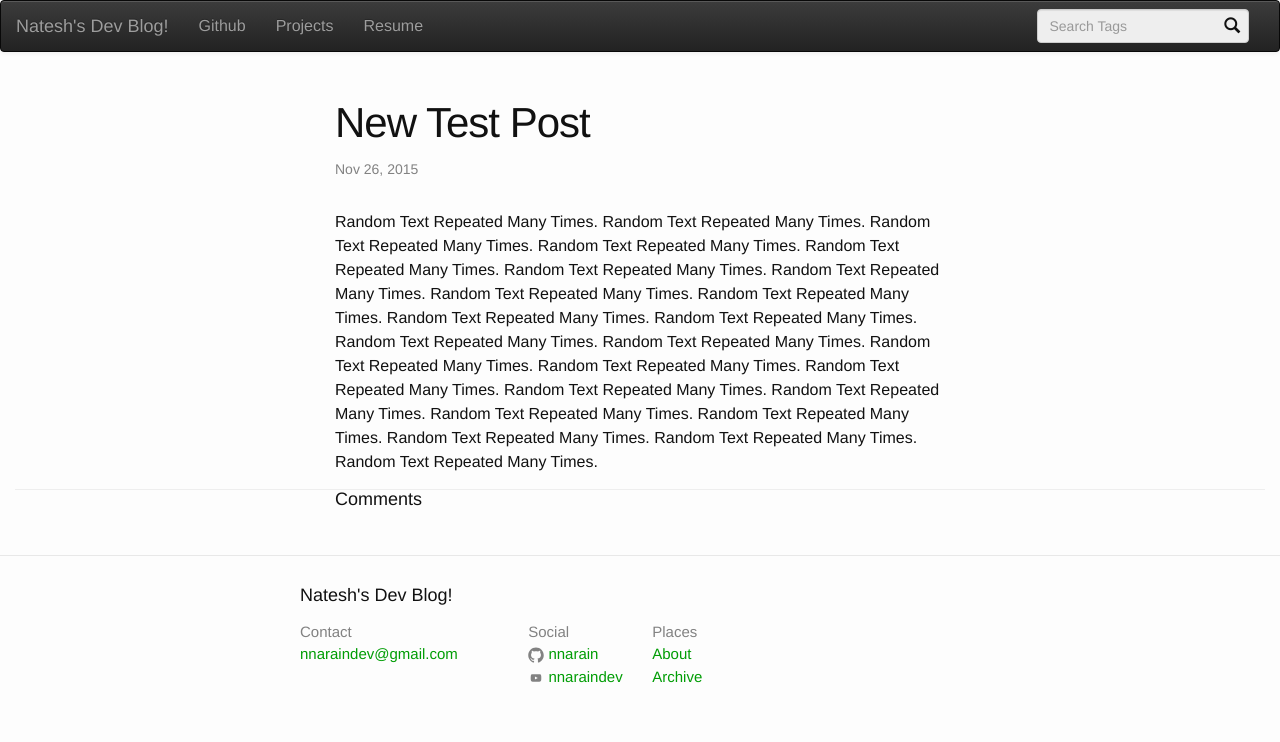
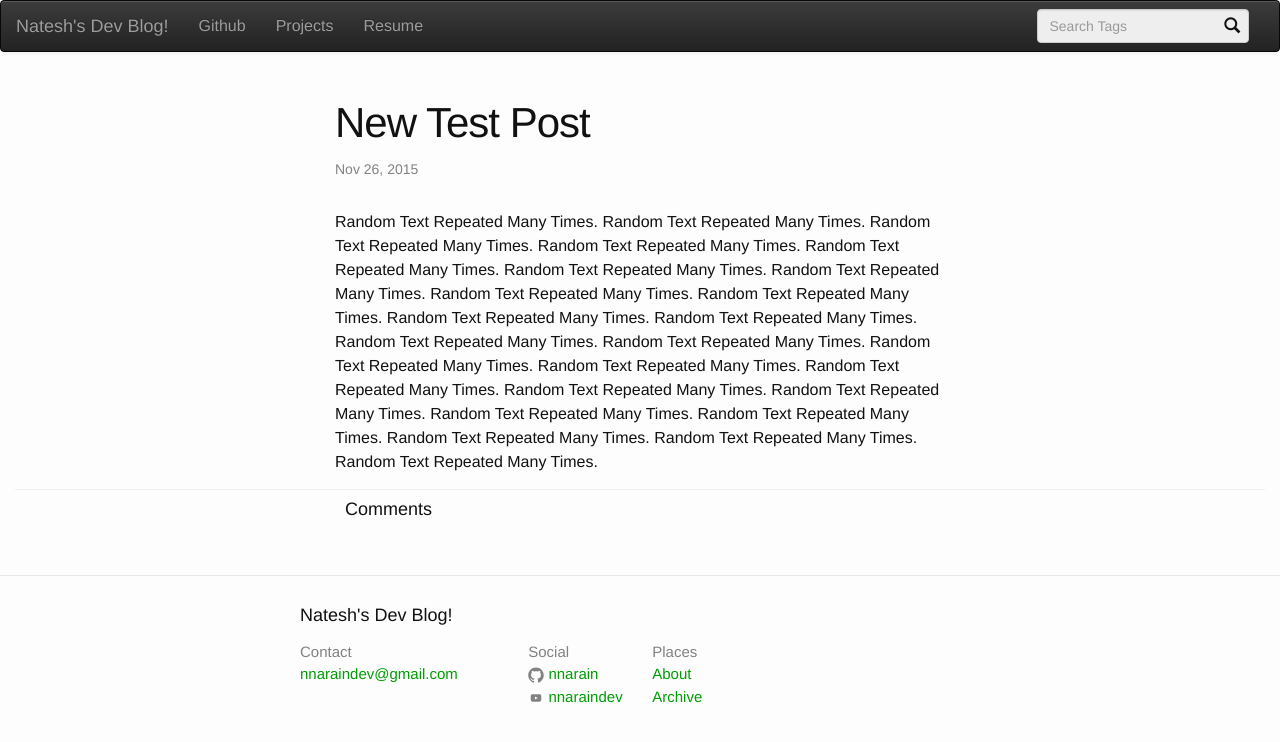
Before and after one commit to nnarain/nnarain.github.io, a Jekyll site: the page built from _posts/2015-11-26-New Test Post.md, in a window 1280 px wide. Shown: the top 742 px of the page. Built offline with Jekyll 4.4.1, drawn with Linux system fonts in a browser that asks for light colours; Markdown is read by kramdown in place of the engine named in the settings.

Commit message:
update comment section

```diff
--- a/_layouts/post.html
+++ b/_layouts/post.html
@@ -53,9 +53,27 @@
         <div class="row">
             <div class="col-md-3"></div>
             <div class="col-md-6">
+                <!--
+                <div id="comment-section" class="comment-section">
+                </div>
+                -->
+
+            <div id="commentSection" class="comment-section">
                 <h4>Comments</h4>
-                <div id="comment_section">
-                </div>
+                <ul id="commentList" class="comment-list">
+                    <!--
+                    <li>
+                        <div class="comment-avatar">
+                            <img src="https://avatars3.githubusercontent.com/u/8395093?v=3&s=460"/>
+                        </div>
+                        <div class="comment-text">
+                            <p>Text 1</p>
+                            <span class="date sub-text">November 28 2015</span>
+                        </div>
+                    </li>
+                    -->
+                </ul>
+            </div>
             </div>
             <div class="col-md-3"></div>
         </div>
@@ -73,26 +91,25 @@
 {
     var output = '';
 
-    output += '<div class="panel panel-default">';
+    output += '<li>';
     {
-        output += '<div class="panel-heading">';
+        output += '<div class="comment-avatar">';
         {
-            output += '<a href="' + comment.user.url + '">';
-            {
-                output += '<img class="" src="' + comment.user.avatar_url + '" width=32 height=32/>';
-            }
-            output += '</a>';
-            output += comment.user.name;
+            output += '<img src="' + comment.user.avatar_url + '"/>';
         }
         output += '</div>';
-
-        output += '<div class="panel-body">';
+        output += '<div class="comment-text">';
         {
-            output += comment.body;
+            output += '<p>';
+            {
+                output += comment.body;
+            }
+            output += '</p>';
+            output += '<span class="date sub-text">' + comment.date.split('T')[0] + '</span>';
         }
-        output += '</div>'
+        output += '</div>';
     }
-    output += '</div>';
+    output += '</li>';
 
     return output;
 }
--- a/css/comments.css
+++ b/css/comments.css
@@ -1,11 +1,62 @@
 
-
+/* V1
 .comment-section
 {
+    padding-top: 30px;
 }
 
 .comment-avatar
 {
-    width: 64;
-    height: 64;
+    padding-right: 5px;
 }
+
+*/
+
+.comment-section
+{
+    padding: 10px;
+}
+
+.comment-list
+{
+    padding:0;
+    list-style:none;
+    max-height:200px;
+/*    overflow:auto; */
+}
+
+.comment-list li
+{
+    margin:0;
+    margin-top:10px;
+}
+
+.comment-text p
+{
+    margin:0;
+}
+
+.commentList li > div
+{
+    display:table-cell;
+}
+
+.sub-text
+{
+    color:#aaa;
+    font-family:verdana;
+    font-size:11px;
+}
+
+.comment-avatar
+{
+    width: 32px;
+    height: 100%;
+    float: left;
+}
+
+.comment-avatar img
+{
+    width: 100%;
+    border-radius: 50%;
+}
```
Also changed, not shown: other parts of _layouts/post.html (+1 -1 lines).
